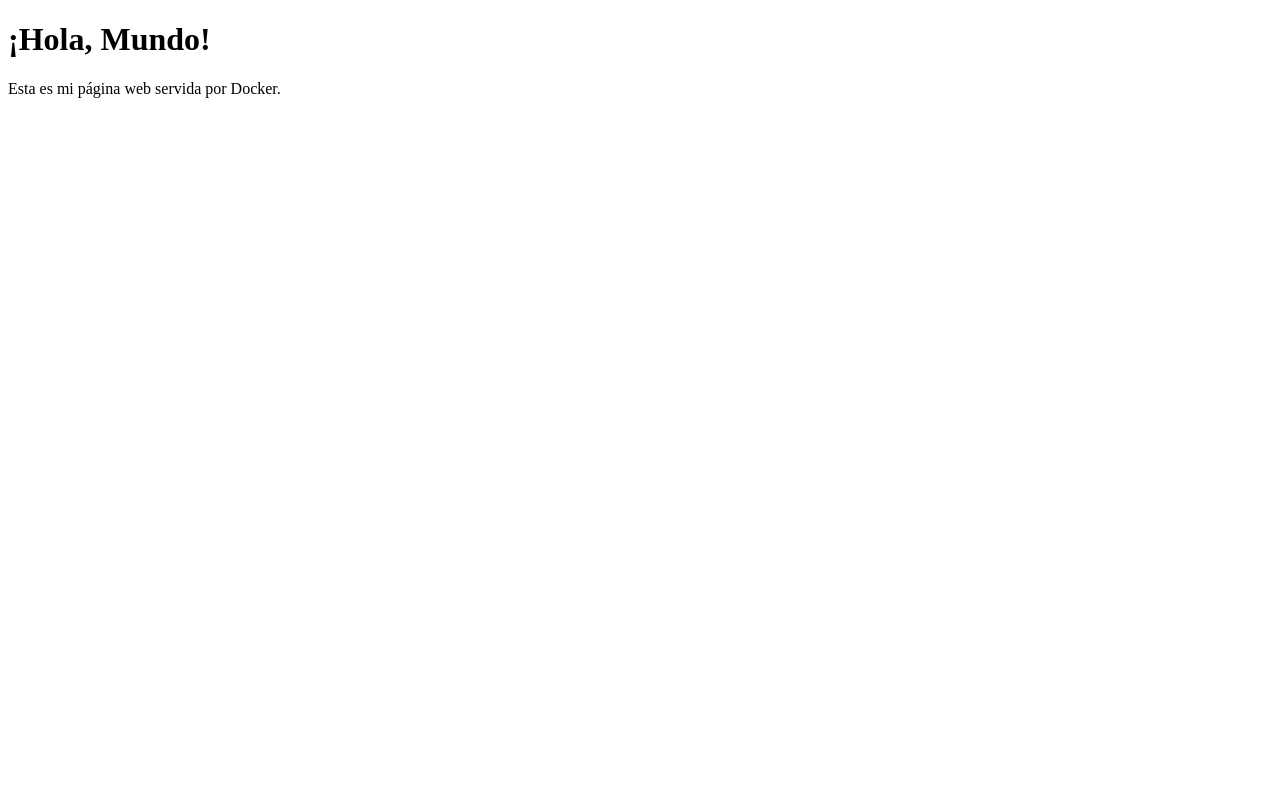
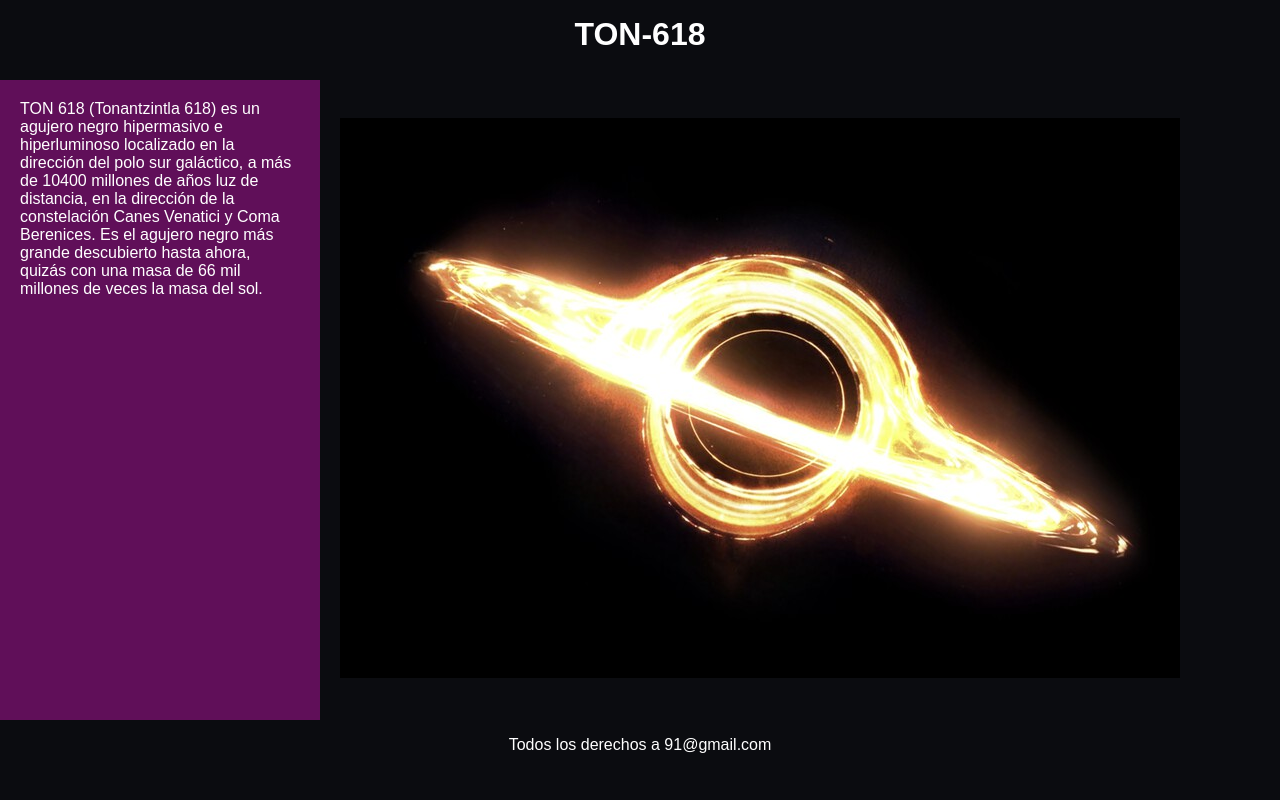
Before and after one commit to LCWHITEPS/imgdocker, a plain HTML site: page web/index.html in a window 1280 px wide. Drawn offline with Linux system fonts and the light colour scheme.

Commit message:
Creacion de la Imagen

```diff
--- a/web/index.html
+++ b/web/index.html
@@ -1,12 +1,28 @@
 <!DOCTYPE html>
 <html lang="es">
 <head>
-  <meta charset="UTF-8">
-  <meta name="viewport" content="width=device-width, initial-scale=1.0">
-  <title>Mi Página Web</title>
+    <meta charset="UTF-8">
+    <meta name="viewport" content="width=device-width, initial-scale=1.0">
+    <title>Sietma Planetario</title>
+    <link rel="stylesheet" href="style.css">
 </head>
 <body>
-  <h1>¡Hola, Mundo!</h1>
-  <p>Esta es mi página web servida por Docker.</p>
+    <header>
+        <h1>TON-618</h1>
+    </header>
+
+    <main>
+        <aside>
+            <p>TON 618 (Tonantzintla 618) es un agujero negro hipermasivo e hiperluminoso localizado en la dirección del polo sur galáctico, a más de 10400 millones de años luz de distancia, en la dirección de la constelación Canes Venatici y Coma Berenices. Es el agujero negro más grande descubierto hasta ahora, quizás con una masa de 66 mil millones de veces la masa del sol.</p>
+        </aside>
+
+        <section>
+            <img src="/web/assets/blackhole.jpeg" alt="">
+        </section>
+    </main>
+
+    <footer>
+        <p>Todos los derechos a 91@gmail.com</p>
+    </footer>
 </body>
 </html>
--- /dev/null
+++ b/web/style.css
@@ -0,0 +1,48 @@
+:root{
+    --back-black:  #0b0c10;
+    --dark-magenta:   #600f59;
+    --galactic-magenta:#780c64;
+
+}
+
+* {
+    margin: 0;
+    padding: 0;
+    box-sizing: border-box;
+}
+
+body {
+    font-family: Arial, sans-serif;
+}
+
+header, footer {
+    background-color:var(--back-black);
+    color: white;
+    text-align: center;
+    padding: 1em 0;
+    height: 5rem;
+}
+
+main {
+    display: flex;
+    height: calc(100vh - 10rem); /* Altura restante */
+}
+
+aside {
+    width: 25%;
+    background-color: var(--dark-magenta) ;
+    padding: 20px;
+    color: white;
+}
+
+section {
+    width: 75%;
+    padding: 20px;
+    background-color: var(--back-black);
+    color: white;
+    align-items: center;
+    align-content: center;
+}
+
+footer {
+}
```
Also changed, not shown: web/assets/blackhole.jpeg (added), web/assets/iconhole.png (added).
